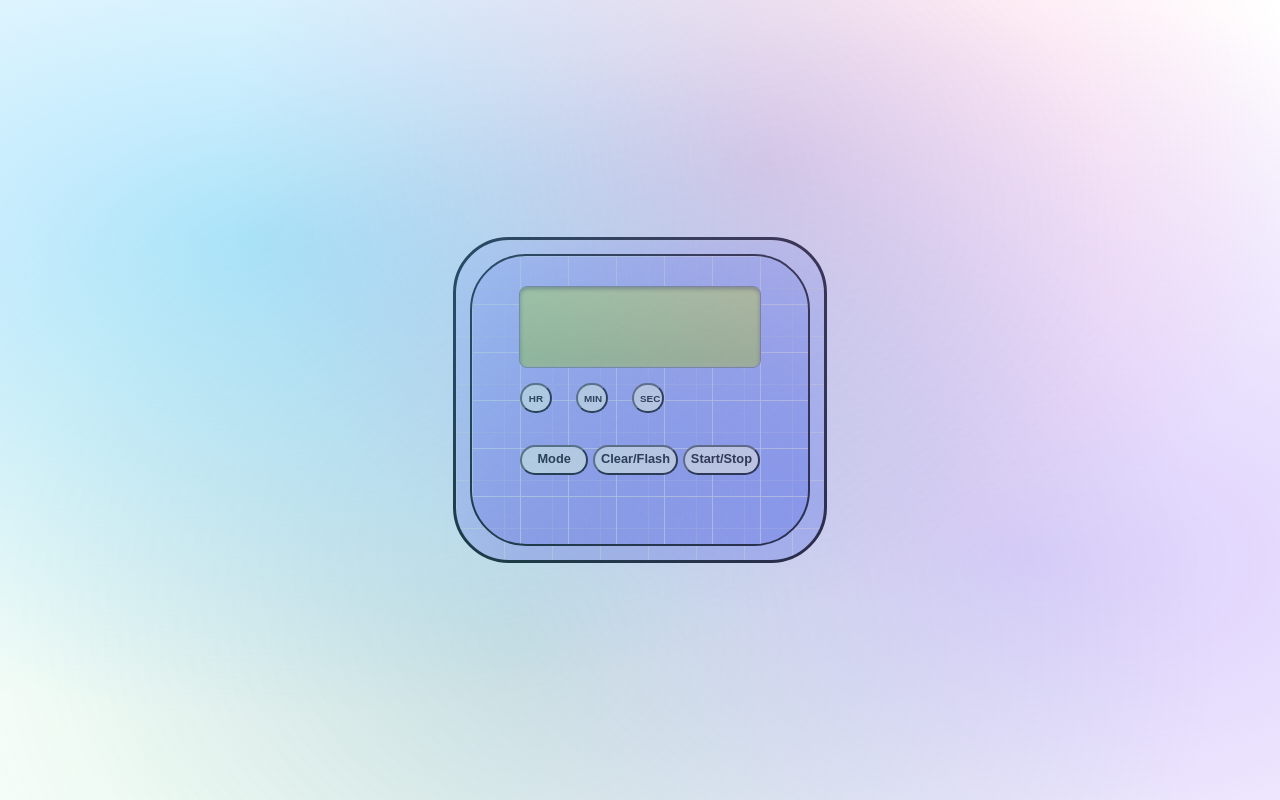
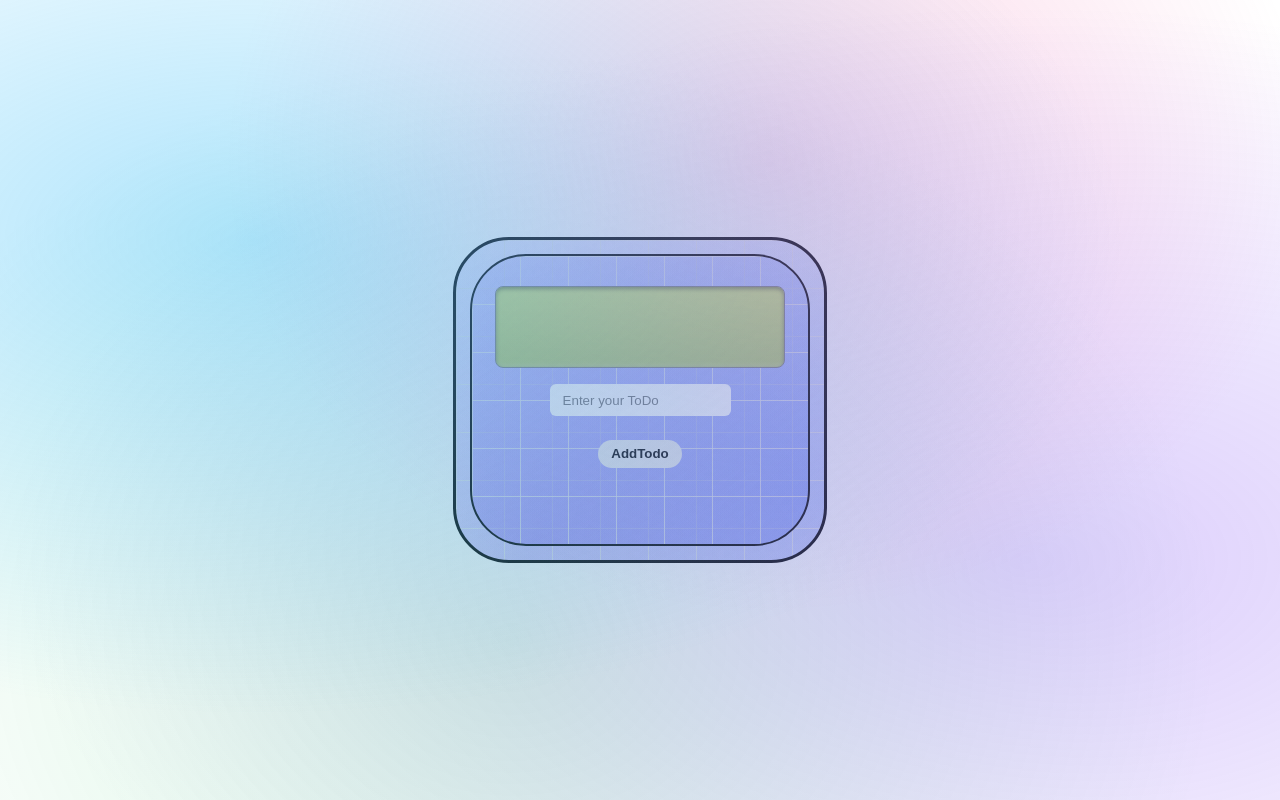
Before and after one commit to ramanraj00/js-learning-journey, a plain HTML site: page Stopwatch/index.html in a window 1280 px wide. Drawn offline with Linux system fonts and the light colour scheme.

Commit message:
todotodo

```diff
--- a/Stopwatch/index.html
+++ b/Stopwatch/index.html
@@ -14,33 +14,58 @@
 
         <div class="innercard">
 
+          <div id="glassscreen"></div>
 
 
-            <div class="glassscreen">
+          <div id="inputbox">
+            <input type="text" placeholder="   Enter your ToDo " id="inputtext">
+          </div>
 
-            <div class="buttons">
-                <button class="button1">HR</button>
-                <button class="button1">MIN</button>
-                <button class="button1">SEC</button>
-            </div>
-
-              <div class="buttons2">
-                <button class="button2">Mode</button>
-                <button class="button2">Clear/Flash</button>
-                <button class="button2">Start/Stop</button>
-            </div>
-
-            </div>
+          <div id="buttons">
+            <button onclick="AddTodo()" class="threebuttons">AddTodo</button>
+            <!-- <button class="threebuttons">DeleteTodo</button>
+            <button class="threebuttons">Edit Todo</button> -->
+          </div>
 
 
         </div>
 
-    </div>
-
-
     <div class="background"></div>
   </div>
 
+<script>
+
+
+  todos = [];
+
+  function AddTodo (){
+    value = document.querySelector("#inputtext").value;
+    const newtodo = {description:value};
+    todos.push(newtodo);
+    render()
+  }
+
+  function removetodo(){
+
+  }
+
+  function todocomponent (todo){
+  const divEl = document.createElement("div");
+  const h1El = document.createElement("h1");
+
+    h1El.innerHTML = todo.description;
+    divEl.appendChild(h1El);
+    return divEl;
+  }
+
+  function render(){
+    document.querySelector("#glassscreen").innerHTML=""
+    for (let i = 0; i<todos.length; i++){
+    const element = todocomponent(todos[i]);
+  document.querySelector("#glassscreen").appendChild(element);
+  }}
+
+</script>
 
 </body>
 </html>
--- a/Stopwatch/style.css
+++ b/Stopwatch/style.css
@@ -2,7 +2,6 @@
       margin: 0;
       min-height: 100vh;
       position: relative;
-
     }
 
     .container{
@@ -10,7 +9,6 @@
         display: flex;
         justify-content: center;
         align-items: center;
-
     }
 
     .card{
@@ -22,44 +20,7 @@
         justify-content: center;
         align-items: center;
 
-
-        /* ------------- */
-
-
-
       background-image:
-        linear-gradient(to right, rgba(229, 231, 235, 0.8) 1px, transparent 1px),
-        linear-gradient(to bottom, rgba(229, 231, 235, 0.8) 1px, transparent 1px),
-        radial-gradient(circle 500px at 20% 100%, rgba(139, 92, 246, 0.3), transparent),
-        radial-gradient(circle 500px at 100% 80%, rgba(59, 130, 246, 0.3), transparent);
-      background-size: 48px 48px, 48px 48px, 100% 100%, 100% 100%;
-
-     background-image:
-        linear-gradient(to right, rgba(229, 231, 235, 0.8) 1px, transparent 1px),
-        linear-gradient(to bottom, rgba(229, 231, 235, 0.8) 1px, transparent 1px),
-        radial-gradient(circle 500px at 20% 100%, rgba(139, 92, 246, 0.3), transparent),
-        radial-gradient(circle 500px at 100% 80%, rgba(59, 130, 246, 0.3), transparent);
-      background-size: 48px 48px, 48px 48px, 100% 100%, 100% 100%;
-
-
-
-
-
-    }
-
-
-    .innercard{
-   border: 2px solid black;
-  width: 21rem;
-  height: 18rem;
-  border-radius: 3.5rem;
-  display: flex;
-  justify-content: center;
-
-
-
-
- background-image:
         linear-gradient(to right, rgba(229, 231, 235, 0.8) 1px, transparent 1px),
         linear-gradient(to bottom, rgba(229, 231, 235, 0.8) 1px, transparent 1px),
         radial-gradient(circle 500px at 20% 100%, rgba(139, 92, 246, 0.3), transparent),
@@ -68,51 +29,22 @@
 
     }
 
-    .glassscreen{
-        border: 1px solid gray;
-        border-radius: 8px;
-        backdrop-filter: blur(10px);
-        width: 15rem;
-        height: 5rem;
-        margin-top: 1.9rem;
-        /* background: transparent; */
-        background: linear-gradient(to bottom, #d0e17d, #b5c96d);
-        box-shadow:
-    inset 0 2px 4px rgba(0, 0, 0, 0.4), /* inner depth */
-    inset 0 -2px 4px rgba(255, 255, 255, 0.2); /* bottom light reflection */
-    }
+  .innercard {
+  border: 2px solid black;
+  width: 21rem;
+  height: 18rem;
+  border-radius: 3.5rem;
+  display: flex;
+  flex-direction: column;
+  align-items: center;
 
-    .buttons{
-        display: flex;
-        padding-top: 6rem;
-        align-items: center;
-        gap: 1.5rem;
-        /* padding: 6rem; */
+  background-image:
+        linear-gradient(to right, rgba(229, 231, 235, 0.8) 1px, transparent 1px),
+        linear-gradient(to bottom, rgba(229, 231, 235, 0.8) 1px, transparent 1px),
+        radial-gradient(circle 500px at 20% 100%, rgba(139, 92, 246, 0.3), transparent),
+        radial-gradient(circle 500px at 100% 80%, rgba(59, 130, 246, 0.3), transparent);
+      background-size: 48px 48px, 48px 48px, 100% 100%, 100% 100%;
 
-    }
-
-    .button1 {
-    height: 30px;
-    width:32px ;
-    border-radius: 100px;
-    font-size: 9.9PX;
-    font-weight: 700;
-    }
-
-    .buttons2{
-        display: flex;
-        padding-top: 2rem;
-        align-items: center;
-        gap: 0.3rem;
-    }
-
-    .button2 {
-    height: 30px;
-    width:90px;
-    border-radius: 100px;
-    font-size: 0.8rem;
-    font-weight: 700;
-    padding-bottom: 0.3rem;
     }
 
     .background {
@@ -125,3 +57,46 @@
         radial-gradient(ellipse at 60% 20%, rgba(236, 72, 153, 0.25) 0%, transparent 50%),
         radial-gradient(ellipse at 40% 80%, rgba(34, 197, 94, 0.2) 0%, transparent 65%);
     }
+
+    #glassscreen{
+        border: 1px solid gray;
+        border-radius: 8px;
+        backdrop-filter: blur(10px);
+        width: 18rem;
+        height: 5rem;
+        margin-top: 1.9rem;
+        /* background: transparent; */
+        background: linear-gradient(to bottom, #d0e17d, #b5c96d);
+        box-shadow:
+    inset 0 2px 4px rgba(0, 0, 0, 0.4), /* inner depth */
+    inset 0 -2px 4px rgba(255, 255, 255, 0.2); /* bottom light reflection */
+    }
+
+    #inputbox{
+      margin-top: 1rem;
+      display: flex;
+      flex-direction: row;
+      justify-content: flex-start;
+      height: 2rem;
+    }
+
+    #inputtext{
+      border-radius: 6px;
+      border: #d0e17d;
+    }
+
+    #buttons{
+      display: flex;
+      gap: 1rem;
+      margin-top: 1.5rem;
+      border-radius: 50rem;
+
+    }
+
+    .threebuttons{
+      border-radius: 1rem;
+      height: 1.7rem;
+      width: 5.3rem;
+      font-weight: 600;
+      border: #d0e17d;
+    }
```
Also changed, not shown: ToDo/index.html (+1 -1 lines), ToDo2/index.html (added, +29 -0 lines).
